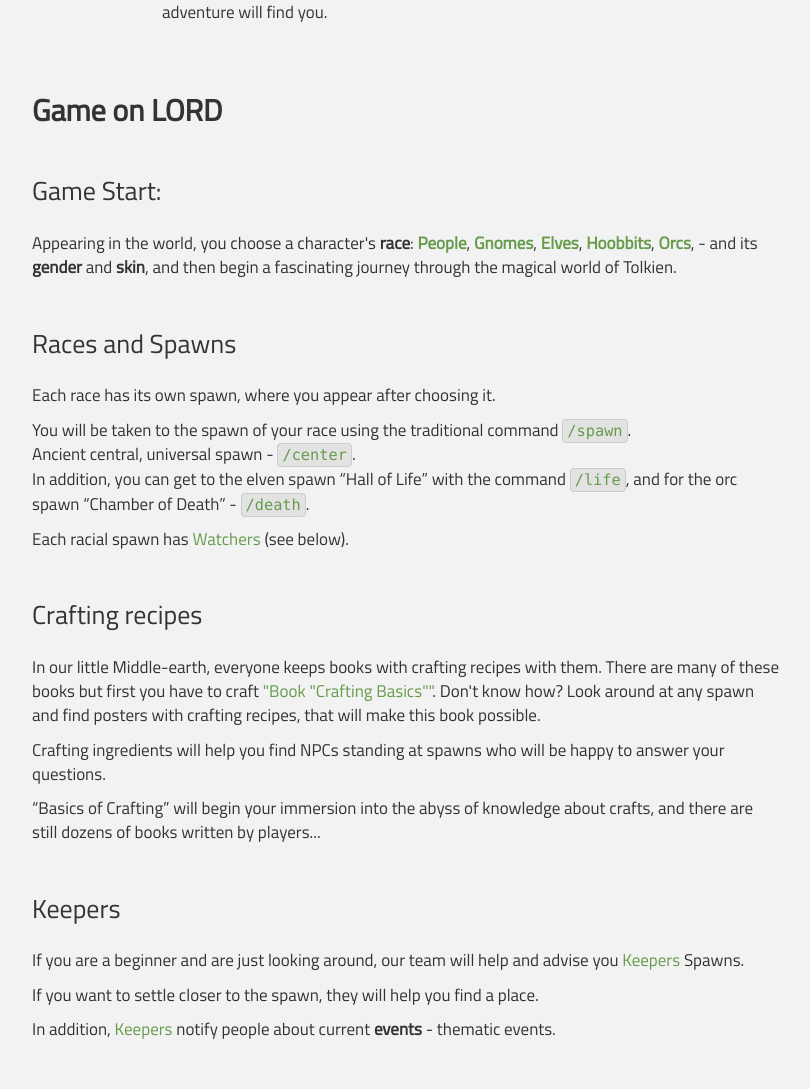
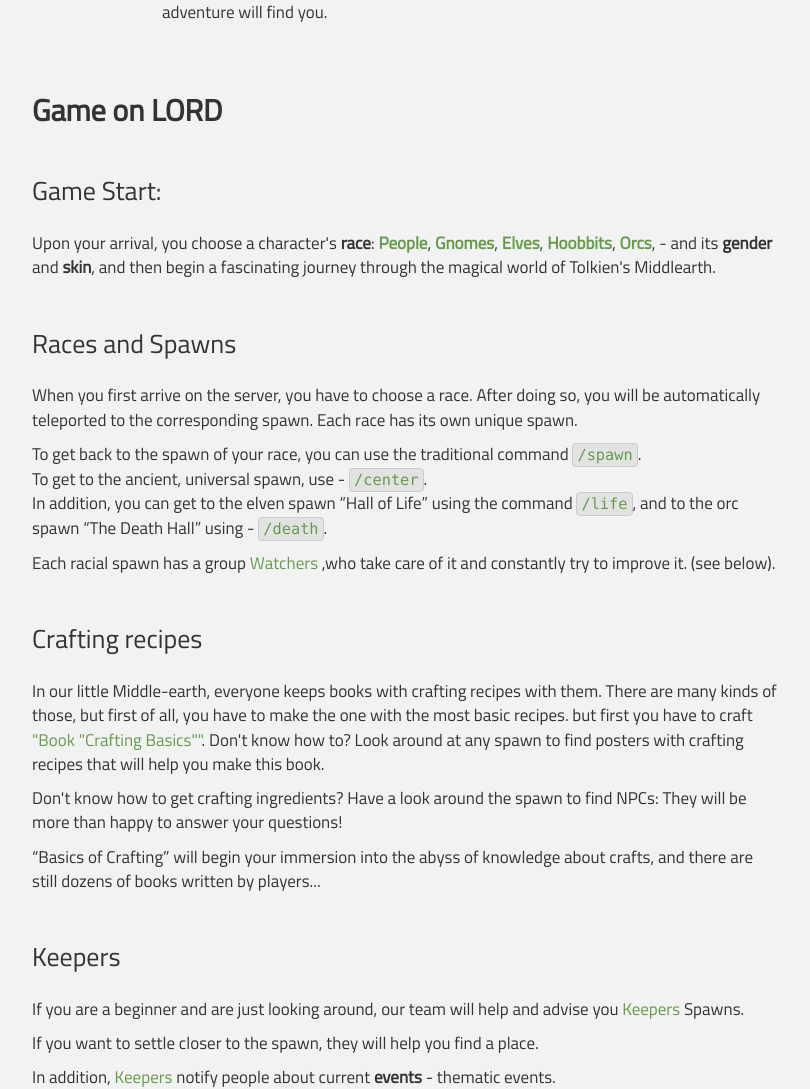
Before and after one commit to lord-server/lord-server.ru, a Laravel app: template resources/views/about/en.blade.php in a window 1280 px wide. Shown: the part 776-1865 px from the top of the page, without its empty margins (233-1043 px from the left). Run offline with Laravel 12, Linux system fonts and the light colour scheme; the template is opened without the code that fills it, so the values that code supplies are empty; style sheets or scripts are compiled from the project's sources; parts of the project's set-up code (start-up, migrations or seed data) failed here and were passed over.

Commit message:
Update en.blade.php

```diff
--- a/resources/views/about/en.blade.php
+++ b/resources/views/about/en.blade.php
@@ -43,38 +43,37 @@
         <h2>Game on LORD</h2>
         <h3>Game Start:</h3>
         <p>
-            Appearing in the world, you choose a character's <b>race</b>:
+            Upon your arrival, you choose a character's <b>race</b>:
             <strong class="colored">People</strong>, <strong class="colored">Gnomes</strong>,
             <strong class="colored">Elves</strong>, <strong class="colored">Hoobbits</strong>,
             <strong class="colored">Orcs</strong>, - and its <strong>gender</strong> and <strong>skin</strong>,
-            and then begin a fascinating journey through the magical world of Tolkien.
+            and then begin a fascinating journey through the magical world of Tolkien's Middlearth.
         </p>
 
 
         <h3>Races and Spawns</h3>
         <p>
-            Each race has its own spawn, where you appear after choosing it.
+            When you first arrive on the server, you have to choose a race. After doing so, you will be automatically teleported to the corresponding spawn. Each race has its own unique spawn.
         </p>
         <p>
-            You will be taken to the spawn of your race using the traditional command <code>/spawn</code>.<br>
-            Ancient central, universal spawn - <code>/center</code>.<br>
-            In addition, you can get to the elven spawn “Hall of Life” with the command <code>/life</code>,
-            and for the orc spawn “Chamber of Death” - <code>/death</code>.
+            To get back to the spawn of your race, you can use the traditional command <code>/spawn</code>.<br>
+            To get to the ancient, universal spawn, use - <code>/center</code>.<br>
+            In addition, you can get to the elven spawn “Hall of Life” using the command <code>/life</code>,
+            and to the orc spawn “The Death Hall” using - <code>/death</code>.
         </p>
         <p>
-            Each racial spawn has <span class="colored">Watchers</span> (see below).
+            Each racial spawn has a group <span class="colored">Watchers</span> ,who take care of it and constantly try to improve it. (see below).
         </p>
 
 
         <h3>Crafting recipes</h3>
         <p>
-            In our little Middle-earth, everyone keeps books with crafting recipes with them. There are many of these books
-            but first you have to craft <span class="colored">"Book "Crafting Basics""</span>.
-            Don't know how? Look around at any spawn and find posters with crafting recipes,
-            that will make this book possible.
+            In our little Middle-earth, everyone keeps books with crafting recipes with them. There are many kinds of those, but first of all, you have to make the one with the most basic recipes.            but first you have to craft <span class="colored">"Book "Crafting Basics""</span>.
+            Don't know how to? Look around at any spawn to find posters with crafting recipes that will
+            help you make this book.
         </p>
         <p>
-            Crafting ingredients will help you find NPCs standing at spawns who will be happy to answer your questions.
+            Don't know how to get crafting ingredients? Have a look around the spawn to find NPCs: They will be more than happy to answer your questions!
         </p>
         <p>
             “Basics of Crafting” will begin your immersion into the abyss of knowledge about crafts, and there are still dozens of books written by
```
